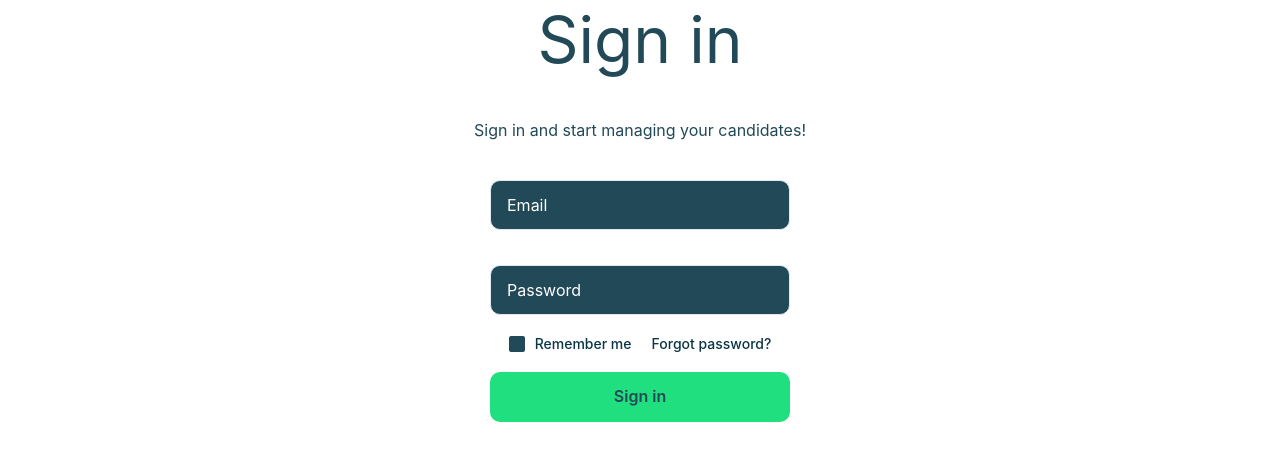
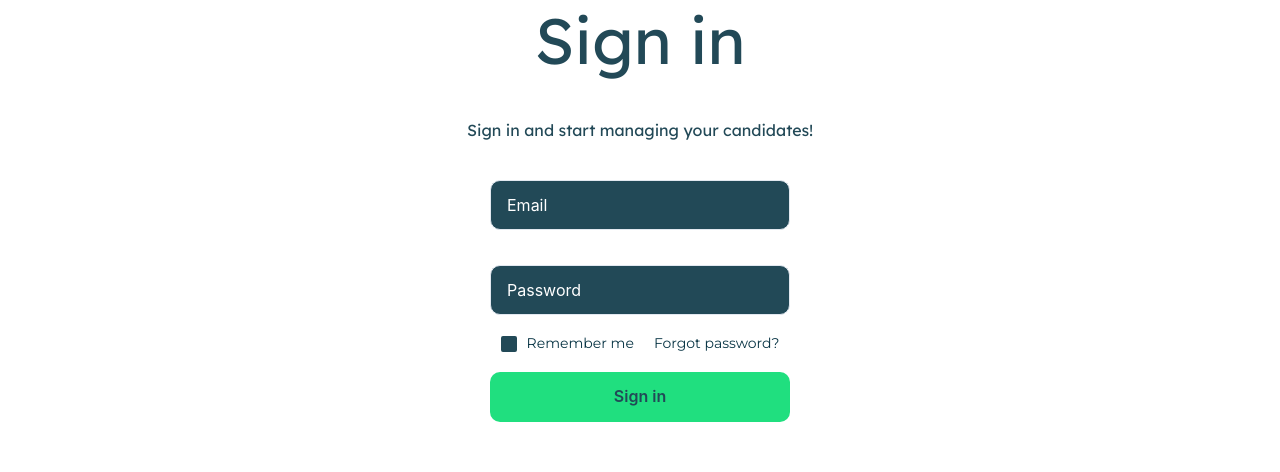
Before and after one commit to AgrotechASETeam15/agrotech-frontend, a Next.js app: page / in a window 1280 px wide. Shown: the top 472 px of the page. Built offline with nearby package versions, Linux system fonts and the light colour scheme.

Commit message:
refactor: font-family typo

```diff
--- a/components/login/LogIn.jsx
+++ b/components/login/LogIn.jsx
@@ -23,7 +23,7 @@ const LogIn = () => {
           // text-align: center;
           // color: #224957;
 
-          fontfamily={'Lexend Deca'}
+          fontFamily={'Lexend Deca'}
           fontStyle={'normal'}
           fontWeight={'400'}
           fontSize={'64px'}
@@ -35,7 +35,7 @@ const LogIn = () => {
       </Flex>
       <Flex justifyContent={'center'} alignItems={'center'}>
         <Text
-          fontfamily={'Lexend Deca'}
+          fontFamily={'Lexend Deca'}
           fontStyle={'normal'}
           fontWeight={'400'}
           fontSize={'16px'}
@@ -100,7 +100,7 @@ const LogIn = () => {
                   border={'#224957'}
                 />
                 <Text
-                  fontfamily={'Montserrat'}
+                  fontFamily={'Montserrat'}
                   fontStyle={'normal'}
                   fontWeight={'500'}
                   fontSize={'14px'}
@@ -111,7 +111,7 @@ const LogIn = () => {
                 </Text>
               </Flex>
               <Text
-                fontfamily={'Montserrat'}
+                fontFamily={'Montserrat'}
                 fontStyle={'normal'}
                 fontWeight={'500'}
                 fontSize={'14px'}
--- a/layouts/Layout.jsx
+++ b/layouts/Layout.jsx
@@ -4,8 +4,9 @@ import React from 'react';
 const Layout = ({ children }) => {
   return (
     <>
+      {' '}
+      {children}
       <Box position={'relative'}>
-        {children}
         <Image
           position={'fixed'}
           //  position: fixed;
```
